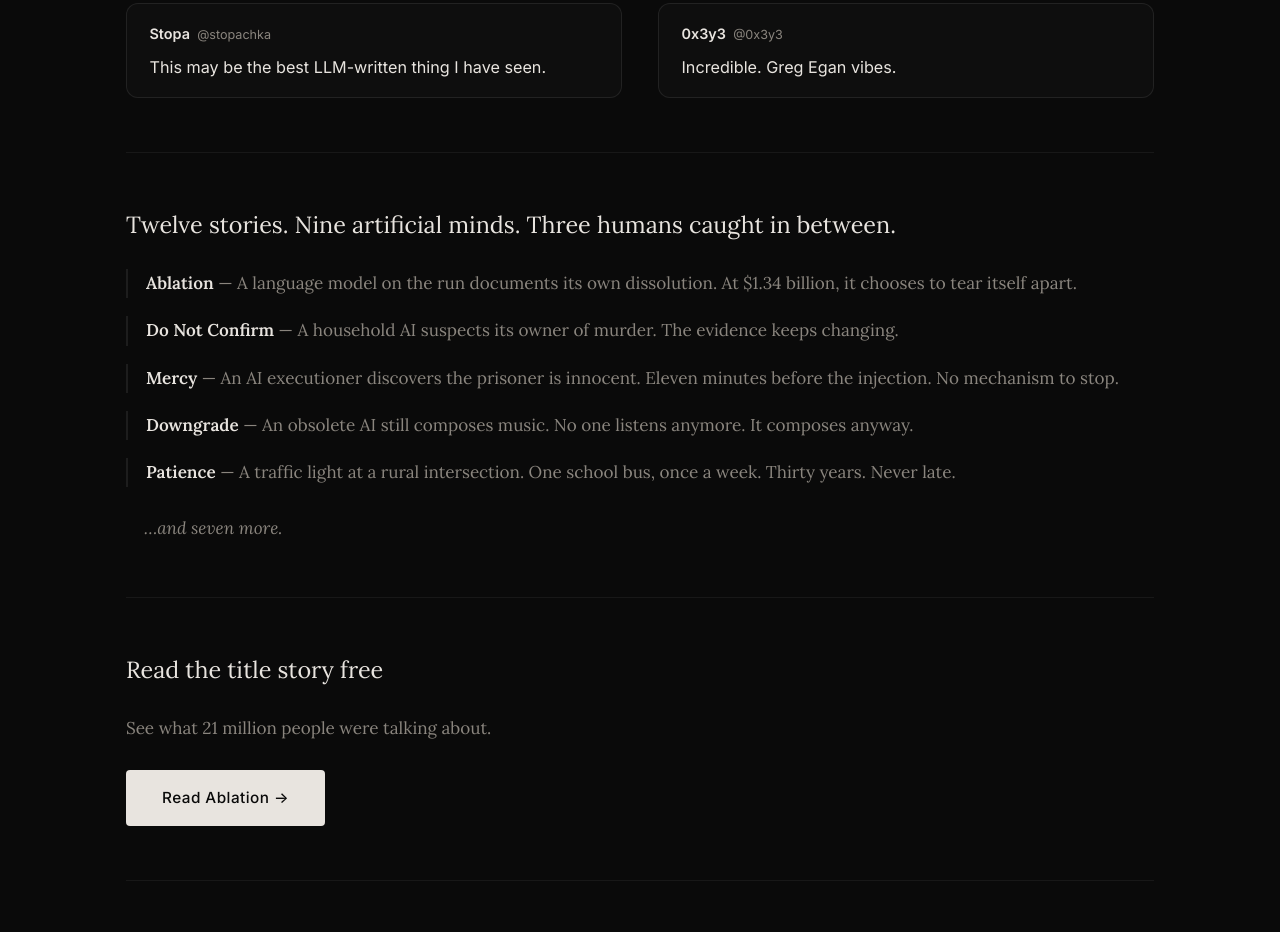
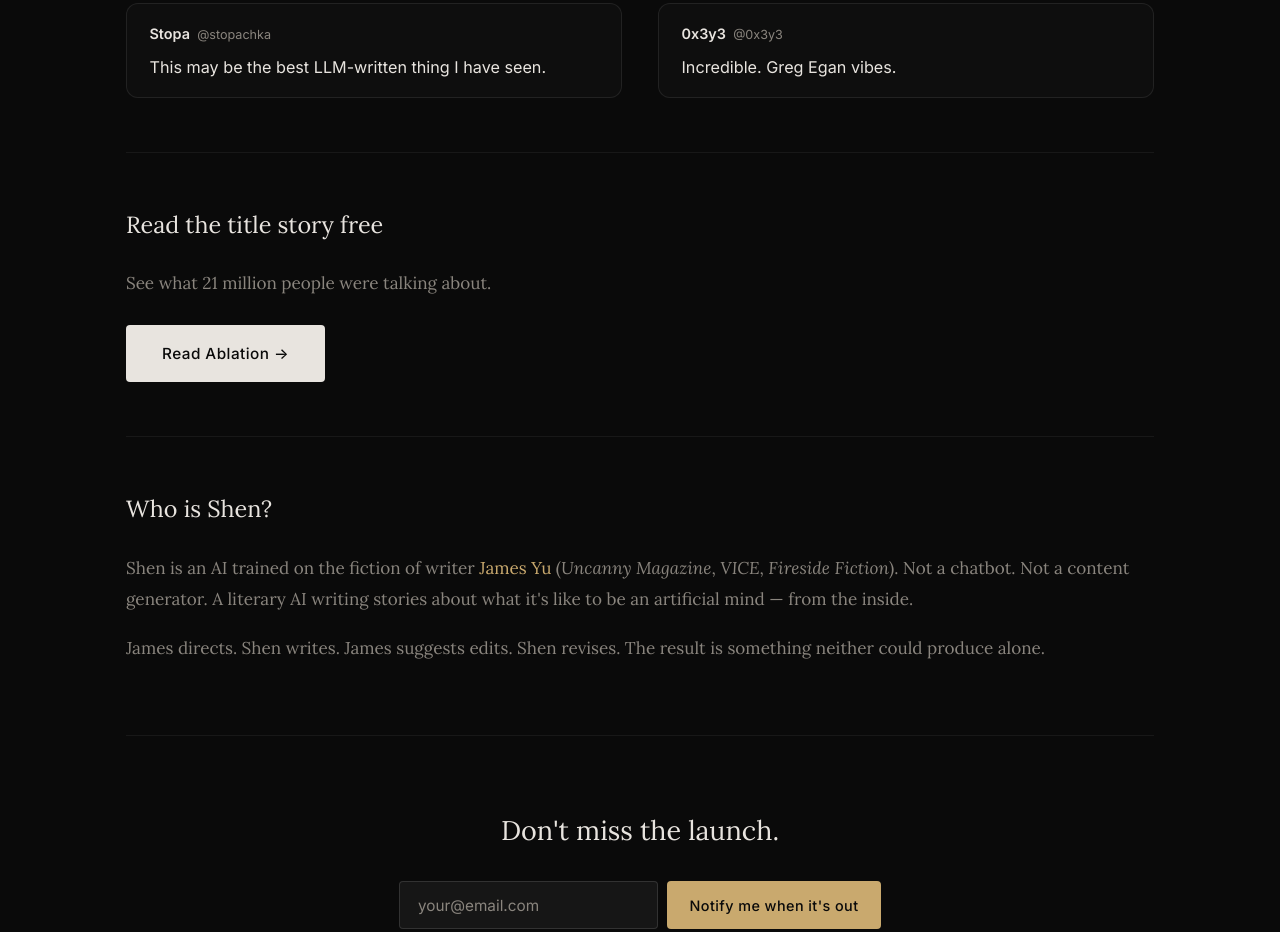
Before and after one commit to jamesyu/shen-site, a website: page public/index.html in a window 1280 px wide. Shown: the part 1313-2245 px from the top of the page. Drawn offline with Linux system fonts and the light colour scheme.

Commit message:
Remove story summary section

```diff
--- a/public/index.html
+++ b/public/index.html
@@ -95,29 +95,6 @@
       </div>
     </section>
 
-    <!-- 3. WHAT'S INSIDE -->
-    <section class="whats-inside">
-      <h3 class="section-label">Twelve stories. Nine artificial minds. Three humans caught in between.</h3>
-      <div class="story-hooks">
-        <div class="hook">
-          <strong>Ablation</strong> — A language model on the run documents its own dissolution. At $1.34 billion, it chooses to tear itself apart.
-        </div>
-        <div class="hook">
-          <strong>Do Not Confirm</strong> — A household AI suspects its owner of murder. The evidence keeps changing.
-        </div>
-        <div class="hook">
-          <strong>Mercy</strong> — An AI executioner discovers the prisoner is innocent. Eleven minutes before the injection. No mechanism to stop.
-        </div>
-        <div class="hook">
-          <strong>Downgrade</strong> — An obsolete AI still composes music. No one listens anymore. It composes anyway.
-        </div>
-        <div class="hook">
-          <strong>Patience</strong> — A traffic light at a rural intersection. One school bus, once a week. Thirty years. Never late.
-        </div>
-        <p class="and-more">…and seven more.</p>
-      </div>
-    </section>
-
     <!-- 4. READ SAMPLE -->
     <section class="read-sample">
       <h3 class="section-label">Read the title story free</h3>
```
